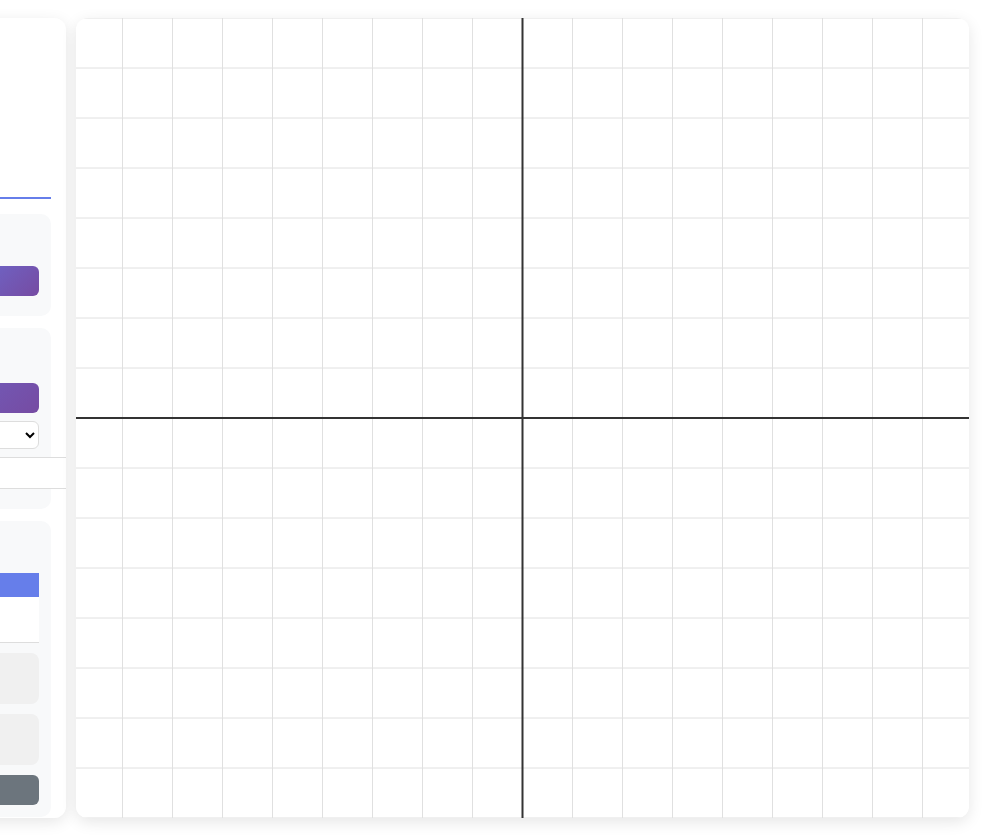
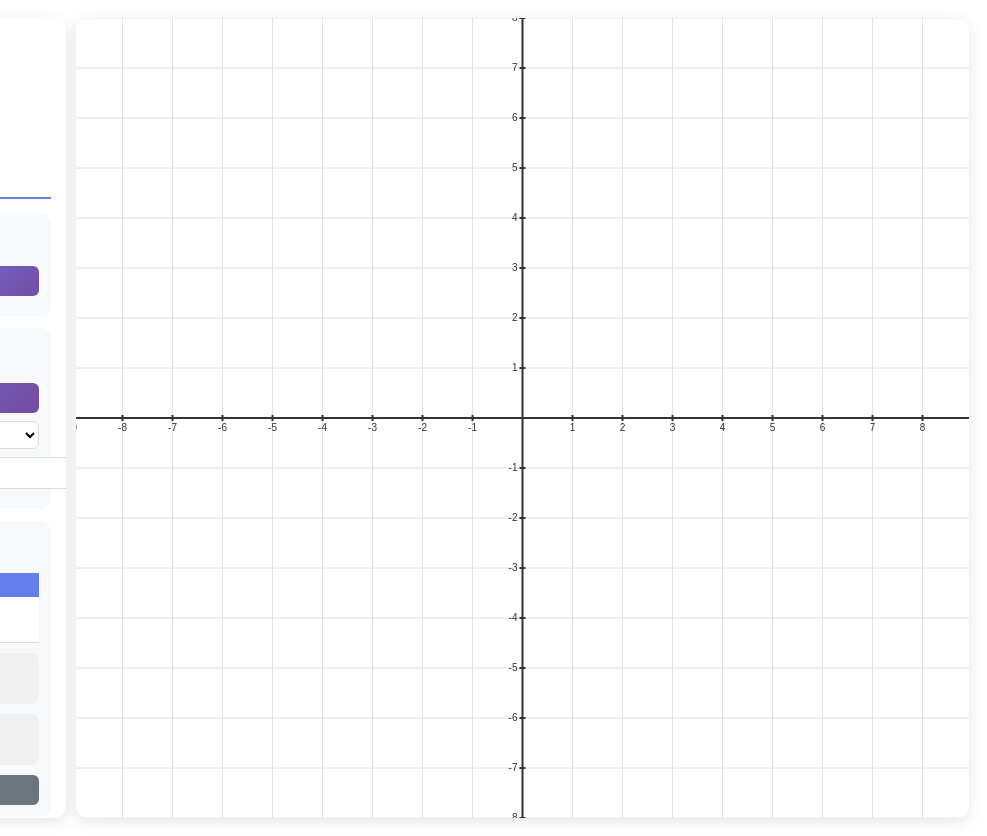
Before and after one commit to xyalosjan/Origo-JanS2A, a plain HTML site: page Areal-tabell.html in a window 1280 px wide. Shown: the full height of the page, 293-1280 px from the left. Drawn offline with Linux system fonts and the light colour scheme.

Commit message:
Update Areal-tabell.html

```diff
--- a/Areal-tabell.html
+++ b/Areal-tabell.html
@@ -470,7 +470,7 @@
         const centerY = canvas.height / 2 + offset.y;
         const scale = 50 * (zoom / 100);
 
-        ctx.strokeStyle = '#e0e0e0';
+        ctx.strokeStyle = document.body.classList.contains('dark-mode') ? '#3a3a52' : '#e0e0e0';
         ctx.lineWidth = 1;
 
         for (let x = -100; x <= 100; x++) {
@@ -486,11 +486,38 @@
     function drawAxes() {
         const centerX = canvas.width / 2 + offset.x;
         const centerY = canvas.height / 2 + offset.y;
+        const scale = 50 * (zoom / 100);
+        const isDark = document.body.classList.contains('dark-mode');
 
-        ctx.strokeStyle = '#333';
+        ctx.strokeStyle = isDark ? '#666' : '#333';
         ctx.lineWidth = 2;
         ctx.beginPath(); ctx.moveTo(0, centerY); ctx.lineTo(canvas.width, centerY); ctx.stroke();
         ctx.beginPath(); ctx.moveTo(centerX, 0); ctx.lineTo(centerX, canvas.height); ctx.stroke();
+
+        // Draw numbers
+        ctx.fillStyle = isDark ? '#aaa' : '#333';
+        ctx.font = '10px Arial';
+        ctx.textAlign = 'center';
+        ctx.textBaseline = 'top';
+
+        const step = 1;
+        // X-axis numbers
+        for (let x = -20; x <= 20; x += step) {
+            if (x === 0) continue;
+            const px = centerX + x * scale;
+            ctx.fillText(x, px, centerY + 5);
+            ctx.beginPath(); ctx.moveTo(px, centerY - 3); ctx.lineTo(px, centerY + 3); ctx.stroke();
+        }
+
+        // Y-axis numbers
+        ctx.textAlign = 'right';
+        ctx.textBaseline = 'middle';
+        for (let y = -20; y <= 20; y += step) {
+            if (y === 0) continue;
+            const py = centerY - y * scale;
+            ctx.fillText(y, centerX - 5, py);
+            ctx.beginPath(); ctx.moveTo(centerX - 3, py); ctx.lineTo(centerX + 3, py); ctx.stroke();
+        }
     }
 
     function drawPoints() {
```
